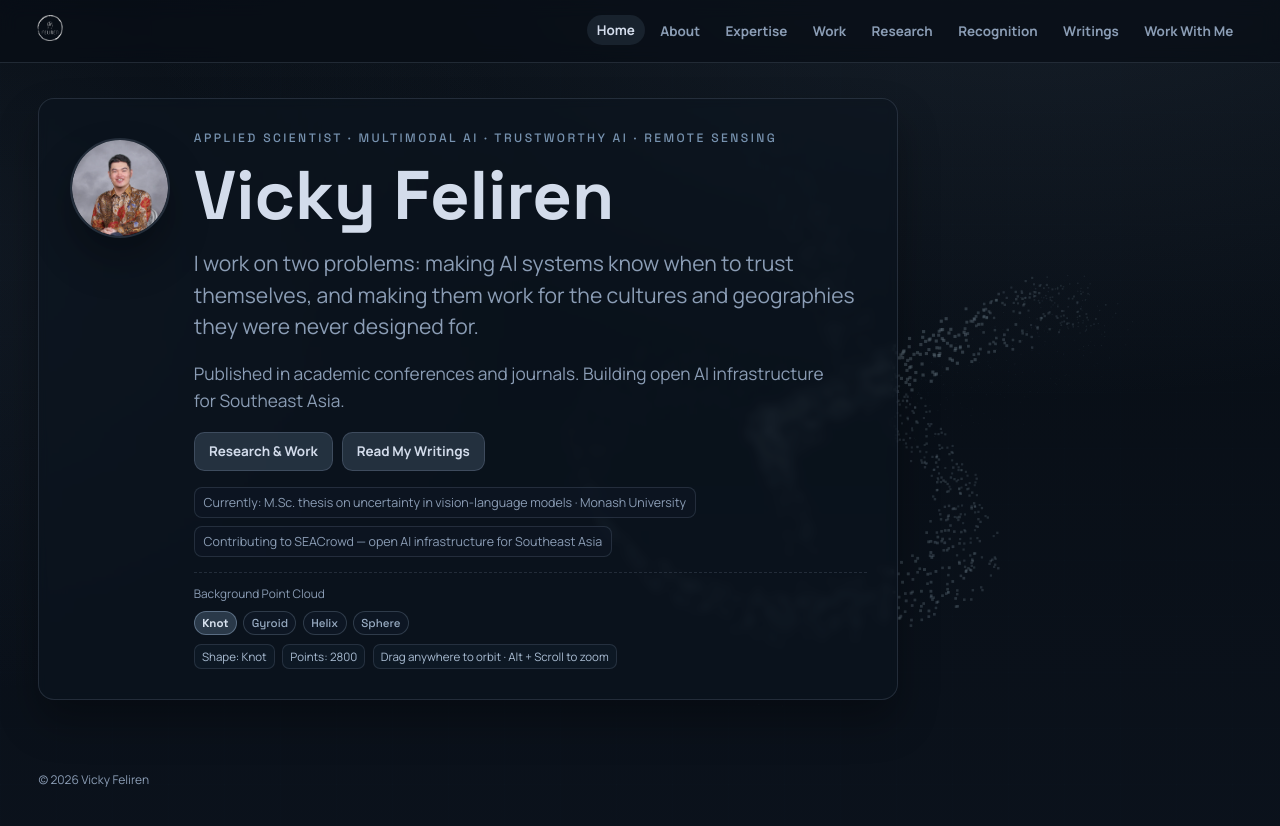
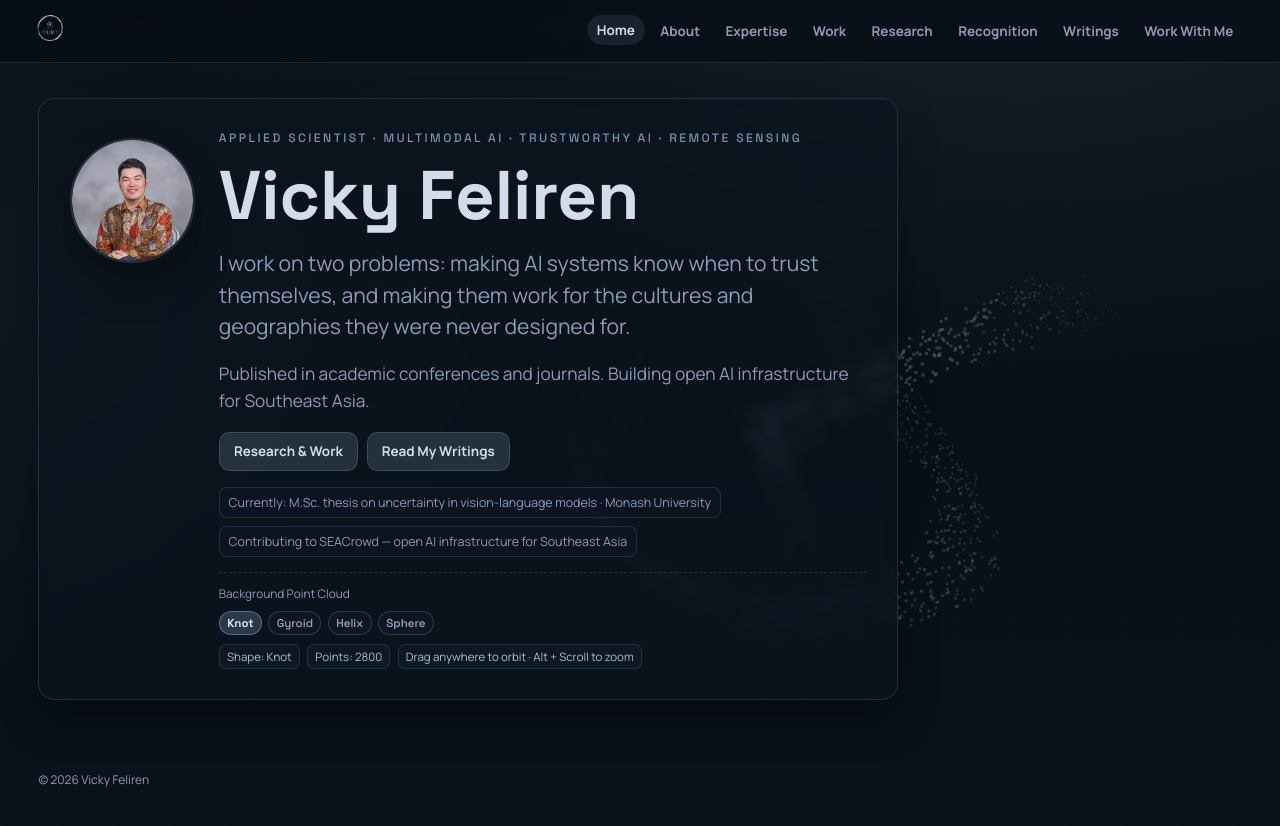
Before and after one commit to Feliren88/feliren88.github.io, a Jekyll site: the page built from index.html, in a window 1280 px wide. Shown: the top 826 px of the page. Built offline with Jekyll 4.4.1, drawn with Linux system fonts in a browser that asks for light colours.

Commit message:
Increase profile image to 125px (1.25x larger)

```diff
--- a/_layouts/default.html
+++ b/_layouts/default.html
@@ -7,7 +7,7 @@
     <link rel="preconnect" href="https://fonts.googleapis.com">
     <link rel="preconnect" href="https://fonts.gstatic.com" crossorigin>
     <link href="https://fonts.googleapis.com/css2?family=Manrope:wght@400;500;700;800&family=Space+Grotesk:wght@500;700&display=swap" rel="stylesheet">
-    <link rel="stylesheet" href="{{ '/css/styles.css?v=4' | relative_url }}">
+    <link rel="stylesheet" href="{{ '/css/styles.css?v=5' | relative_url }}">
 
     {% seo %}
   </head>
--- a/css/styles.css
+++ b/css/styles.css
@@ -172,8 +172,8 @@
 }
 
 .profile-image {
-  width: 100px;
-  height: 100px;
+  width: 125px;
+  height: 125px;
   border-radius: 50%;
   object-fit: cover;
   border: 2px solid var(--line);
```
